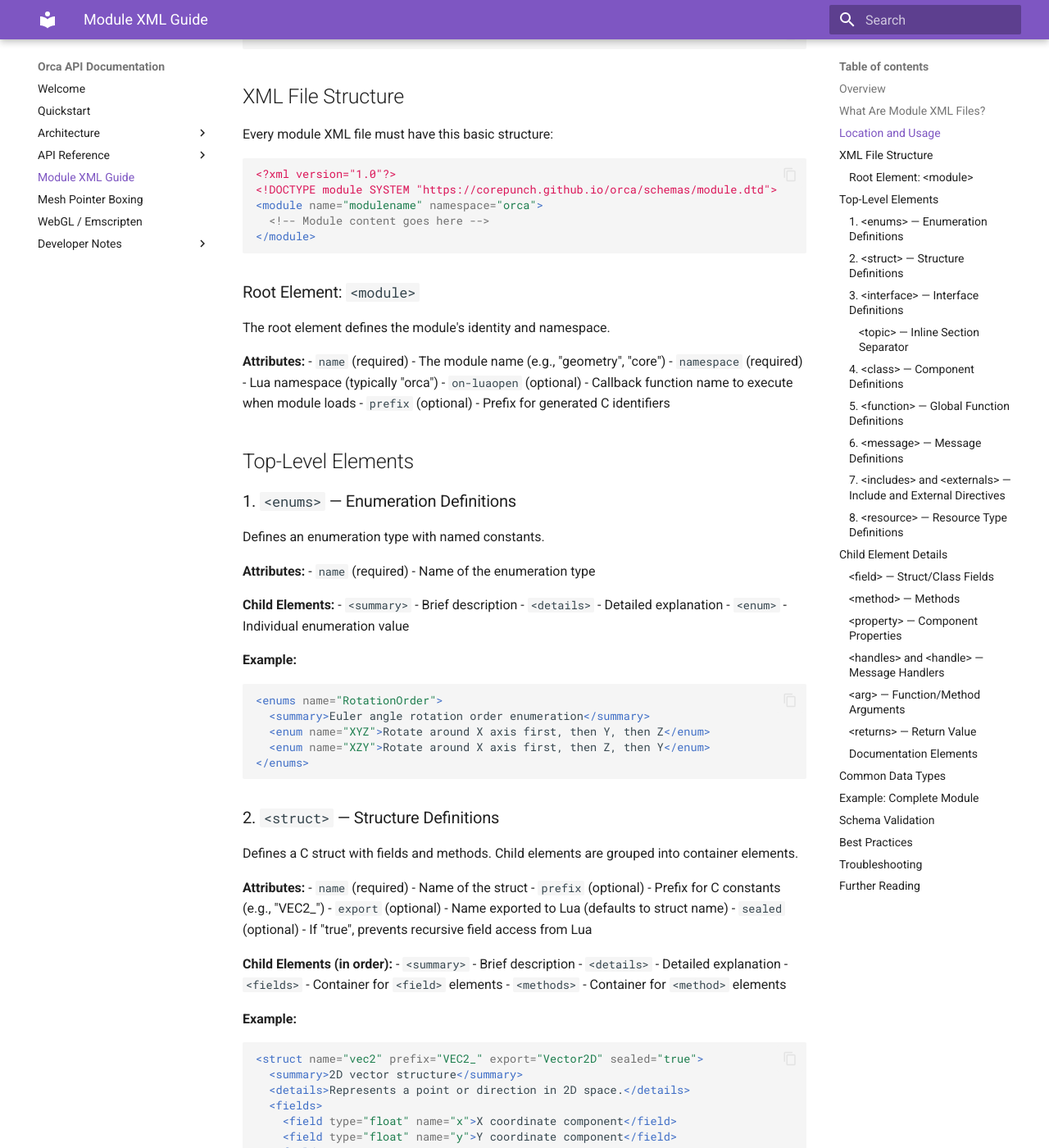
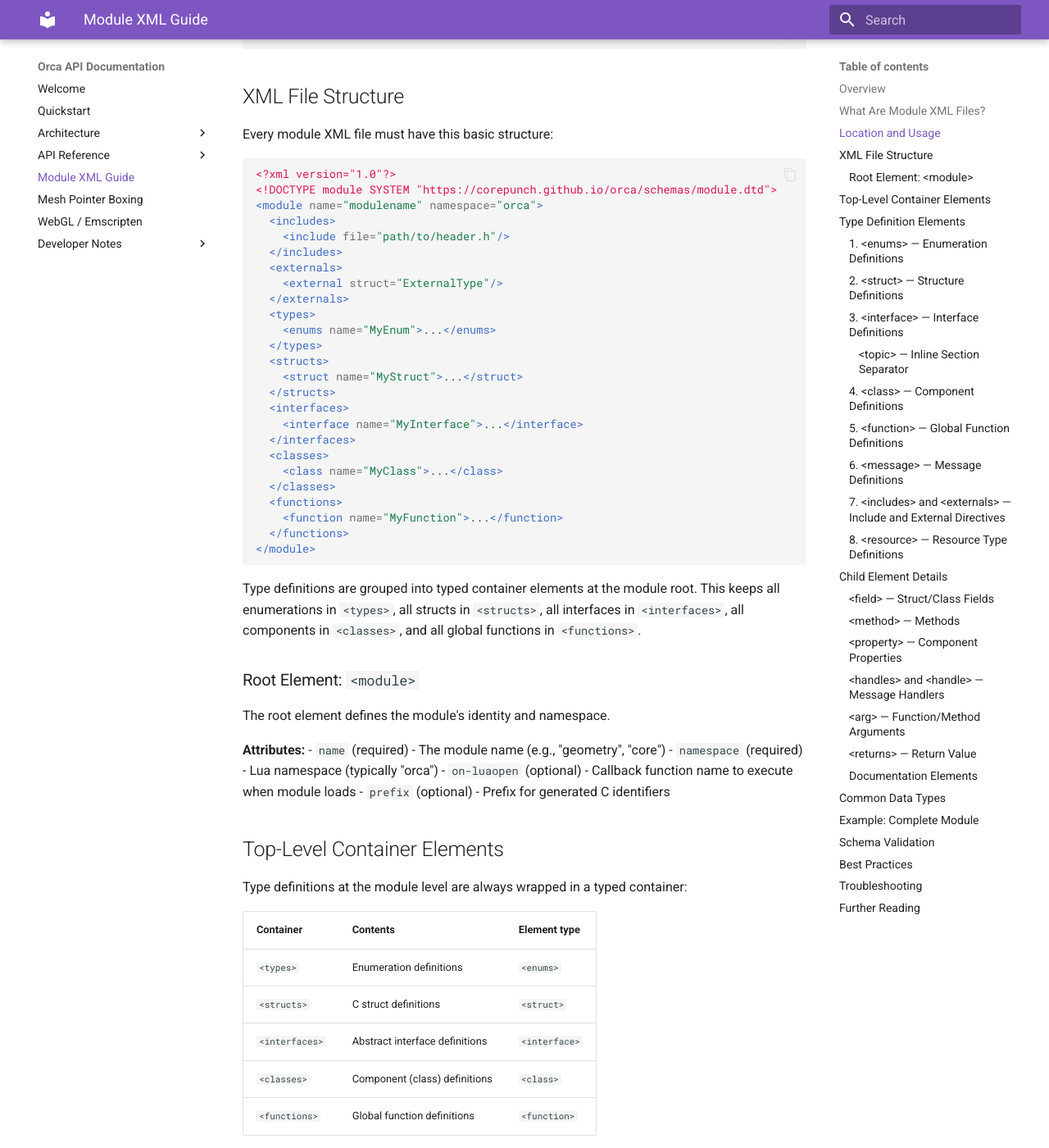
Before and after one commit to corepunch/orca, an MkDocs documentation site: the page built from docs/MODULE_XML_GUIDE.md, in a window 1280 px wide and 1400 px high, scrolled down 1023 px. Shown: the whole window at 82% size. Built offline with MkDocs 1.6.1 and Material for MkDocs 9.7.7, drawn with Linux system fonts in a browser that asks for light colours; some of the changed text lies outside the part shown.

Commit message:
Group codegen XML root nodes into typed container elements
Agent-Logs-Url: https://github.com/corepunch/orca/sessions/1cf9dbc7-7cf4-4100-82b4-a88b17d0a221

Co-authored-by: corepunch <83646194+corepunch@users.noreply.github.com>

````diff
--- a/docs/MODULE_XML_GUIDE.md
+++ b/docs/MODULE_XML_GUIDE.md
@@ -40,9 +40,31 @@ Every module XML file must have this basic structure:
 <?xml version="1.0"?>
 <!DOCTYPE module SYSTEM "https://corepunch.github.io/orca/schemas/module.dtd">
 <module name="modulename" namespace="orca">
-  <!-- Module content goes here -->
+  <includes>
+    <include file="path/to/header.h"/>
+  </includes>
+  <externals>
+    <external struct="ExternalType"/>
+  </externals>
+  <types>
+    <enums name="MyEnum">...</enums>
+  </types>
+  <structs>
+    <struct name="MyStruct">...</struct>
+  </structs>
+  <interfaces>
+    <interface name="MyInterface">...</interface>
+  </interfaces>
+  <classes>
+    <class name="MyClass">...</class>
+  </classes>
+  <functions>
+    <function name="MyFunction">...</function>
+  </functions>
 </module>
 ```
+
+Type definitions are grouped into typed container elements at the module root. This keeps all enumerations in `<types>`, all structs in `<structs>`, all interfaces in `<interfaces>`, all components in `<classes>`, and all global functions in `<functions>`.
 
 ### Root Element: `<module>`
 
@@ -54,7 +76,19 @@ The root element defines the module's identity and namespace.
 - `on-luaopen` (optional) - Callback function name to execute when module loads
 - `prefix` (optional) - Prefix for generated C identifiers
 
-## Top-Level Elements
+## Top-Level Container Elements
+
+Type definitions at the module level are always wrapped in a typed container:
+
+| Container | Contents | Element type |
+|-----------|----------|--------------|
+| `<types>` | Enumeration definitions | `<enums>` |
+| `<structs>` | C struct definitions | `<struct>` |
+| `<interfaces>` | Abstract interface definitions | `<interface>` |
+| `<classes>` | Component (class) definitions | `<class>` |
+| `<functions>` | Global function definitions | `<function>` |
+
+## Type Definition Elements
 
 ### 1. `<enums>` — Enumeration Definitions
 
@@ -70,11 +104,13 @@ Defines an enumeration type with named constants.
 
 **Example:**
 ```xml
-<enums name="RotationOrder">
-  <summary>Euler angle rotation order enumeration</summary>
-  <enum name="XYZ">Rotate around X axis first, then Y, then Z</enum>
-  <enum name="XZY">Rotate around X axis first, then Z, then Y</enum>
-</enums>
+<types>
+  <enums name="RotationOrder">
+    <summary>Euler angle rotation order enumeration</summary>
+    <enum name="XYZ">Rotate around X axis first, then Y, then Z</enum>
+    <enum name="XZY">Rotate around X axis first, then Z, then Y</enum>
+  </enums>
+</types>
 ```
 
 ### 2. `<struct>` — Structure Definitions
@@ -95,21 +131,23 @@ Defines a C struct with fields and methods. Child elements are grouped into cont
 
 **Example:**
 ```xml
-<struct name="vec2" prefix="VEC2_" export="Vector2D" sealed="true">
-  <summary>2D vector structure</summary>
-  <details>Represents a point or direction in 2D space.</details>
-  <fields>
-    <field type="float" name="x">X coordinate component</field>
-    <field type="float" name="y">Y coordinate component</field>
-  </fields>
-  <methods>
-    <method name="Add" export="__add" const="true">
-      <summary>Adds two vectors component-wise</summary>
-      <arg type="vec2" name="other" pointer="true" const="true">Vector to add</arg>
-      <returns type="vec2">Sum of the two vectors</returns>
-    </method>
-  </methods>
-</struct>
+<structs>
+  <struct name="vec2" prefix="VEC2_" export="Vector2D" sealed="true">
+    <summary>2D vector structure</summary>
+    <details>Represents a point or direction in 2D space.</details>
+    <fields>
+      <field type="float" name="x">X coordinate component</field>
+      <field type="float" name="y">Y coordinate component</field>
+    </fields>
+    <methods>
+      <method name="Add" export="__add" const="true">
+        <summary>Adds two vectors component-wise</summary>
+        <arg type="vec2" name="other" pointer="true" const="true">Vector to add</arg>
+        <returns type="vec2">Sum of the two vectors</returns>
+      </method>
+    </methods>
+  </struct>
+</structs>
 ```
 
 ### 3. `<interface>` — Interface Definitions
@@ -129,39 +167,43 @@ Similar to `<struct>`, but defines an abstract interface. Methods and topics are
 
 **Example (simple):**
 ```xml
-<interface name="Object" prefix="OBJ_" export="Object" no-check="true">
-  <summary>Core engine host object.</summary>
-  <methods>
-    <method name="Clear" export="clear" lua="true">
-      <summary>Clear all children of the object.</summary>
-    </method>
-  </methods>
-</interface>
+<interfaces>
+  <interface name="Object" prefix="OBJ_" export="Object" no-check="true">
+    <summary>Core engine host object.</summary>
+    <methods>
+      <method name="Clear" export="clear" lua="true">
+        <summary>Clear all children of the object.</summary>
+      </method>
+    </methods>
+  </interface>
+</interfaces>
 ```
 
 **Example (with topic separators):**
 ```xml
-<interface name="Object" prefix="OBJ_" export="Object" no-check="true">
-  <summary>Core engine host object.</summary>
-  <methods>
-    <topic title="Lifecycle">Manages object creation, initialization, and destruction.</topic>
-    <method name="Awake" lua="true">
-      <summary>Initializes the object when loaded.</summary>
-    </method>
-    <method name="Clear" export="clear" lua="true">
-      <summary>Clear all children of the object.</summary>
-    </method>
-    <topic title="Hierarchy">Navigates and manipulates the parent-child relationship tree.</topic>
-    <method name="AddChild">
-      <summary>Add a child object.</summary>
-      <arg name="child" type="Object" pointer="true">The object to add as a child</arg>
-    </method>
-  </methods>
-  <messages>
-    <message name="Create" routing="Direct"/>
-    <message name="Destroy" routing="Direct"/>
-  </messages>
-</interface>
+<interfaces>
+  <interface name="Object" prefix="OBJ_" export="Object" no-check="true">
+    <summary>Core engine host object.</summary>
+    <methods>
+      <topic title="Lifecycle">Manages object creation, initialization, and destruction.</topic>
+      <method name="Awake" lua="true">
+        <summary>Initializes the object when loaded.</summary>
+      </method>
+      <method name="Clear" export="clear" lua="true">
+        <summary>Clear all children of the object.</summary>
+      </method>
+      <topic title="Hierarchy">Navigates and manipulates the parent-child relationship tree.</topic>
+      <method name="AddChild">
+        <summary>Add a child object.</summary>
+        <arg name="child" type="Object" pointer="true">The object to add as a child</arg>
+      </method>
+    </methods>
+    <messages>
+      <message name="Create" routing="Direct"/>
+      <message name="Destroy" routing="Direct"/>
+    </messages>
+  </interface>
+</interfaces>
 ```
 
 #### `<topic>` — Inline Section Separator
@@ -203,28 +245,30 @@ Defines a component that can be attached to objects. All child element types are
 
 **Example:**
 ```xml
-<class name="SKNode" parent="Node" children="SKNode">
-  <summary>Base 2D sprite node with transform and matrix</summary>
-  <details>Provides fundamental 2D transformation properties.</details>
-  <handles>
-    <handle message="Node.UpdateMatrix"/>
-  </handles>
-  <properties>
-    <property name="Position" type="vec2">Position of SKNode in space</property>
-    <property name="Size" type="vec2">Size of SKNode</property>
-  </properties>
-  <fields>
-    <field name="Matrix" type="mat4">Final combined transformation matrix</field>
-    <field name="_opacity" type="float"/>
-  </fields>
-  <messages>
-    <message name="Render">
-      <fields>
-        <field name="ViewDef" type="ViewDef" pointer="true">The view definition for rendering</field>
-      </fields>
-    </message>
-  </messages>
-</class>
+<classes>
+  <class name="SKNode" parent="Node" children="SKNode">
+    <summary>Base 2D sprite node with transform and matrix</summary>
+    <details>Provides fundamental 2D transformation properties.</details>
+    <handles>
+      <handle message="Node.UpdateMatrix"/>
+    </handles>
+    <properties>
+      <property name="Position" type="vec2">Position of SKNode in space</property>
+      <property name="Size" type="vec2">Size of SKNode</property>
+    </properties>
+    <fields>
+      <field name="Matrix" type="mat4">Final combined transformation matrix</field>
+      <field name="_opacity" type="float"/>
+    </fields>
+    <messages>
+      <message name="Render">
+        <fields>
+          <field name="ViewDef" type="ViewDef" pointer="true">The view definition for rendering</field>
+        </fields>
+      </message>
+    </messages>
+  </class>
+</classes>
 ```
 
 ### 5. `<function>` — Global Function Definitions
@@ -239,10 +283,12 @@ Defines a global function in the module namespace.
 
 **Example:**
 ```xml
-<function name="GetFocus">
-  <summary>Retrieves currently active object.</summary>
-  <returns type="Object" pointer="true">Pointer to the focused object</returns>
-</function>
+<functions>
+  <function name="GetFocus">
+    <summary>Retrieves currently active object.</summary>
+    <returns type="Object" pointer="true">Pointer to the focused object</returns>
+  </function>
+</functions>
 ```
 
 ### 6. `<message>` — Message Definitions
--- a/source/filesystem/filesystem.xml
+++ b/source/filesystem/filesystem.xml
@@ -5,6 +5,7 @@
     <external struct="Object"/>
     <external struct="_PACK"/>
   </externals>
+  <structs>
     <struct name="ProjectReference" sealed="true">
       <summary>External project reference</summary>
       <details>Consists of a name and a relative path to the project</details>
@@ -29,6 +30,8 @@
         <field name="Command" type="string">Command to execute when the message is received</field>
       </fields>
     </struct>
+  </structs>
+  <classes>
     <class name="Workspace">
       <messages>
         <message name="ReadCommands"/>
@@ -193,6 +196,8 @@
     </class>
     <class name="Entry"/>
     <class name="ThemeDefaultValuesDictionary"/>
+  </classes>
+  <functions>
     <function name="GetBaseName">
       <summary>Gets the base filename from a path</summary>
       <details>Extracts the filename component from a file path, including the extension. For example, given "/path/to/file. txt", returns "file.txt".  This is useful for displaying filenames or logging without the full directory path.</details>
@@ -261,4 +266,5 @@
       <arg name="path" type="string">The path of the text file to read</arg>
       <returns type="nresults">The contents of the text file, or nil if the file could not be read</returns>
     </function>
+  </functions>
 </module>
````
Also changed, not shown: source/core/core.xml (+16 -8 lines), source/geometry/geometry.xml (+18 -14 lines), source/renderer/api/renderer.xml (+85 -77 lines), 6 other files. Lines whose indentation alone changed are shown as unchanged.
